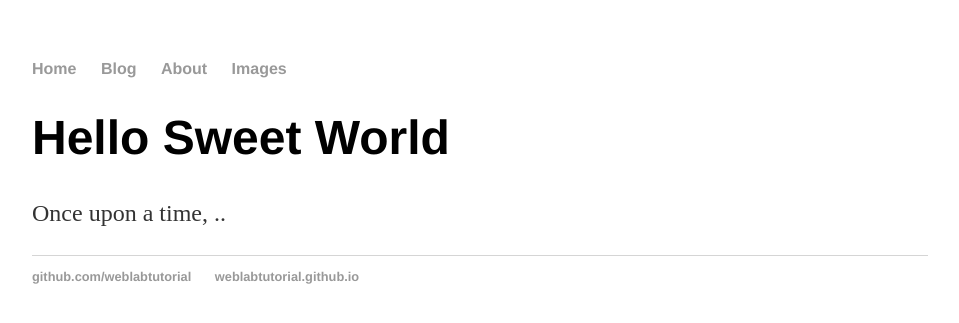
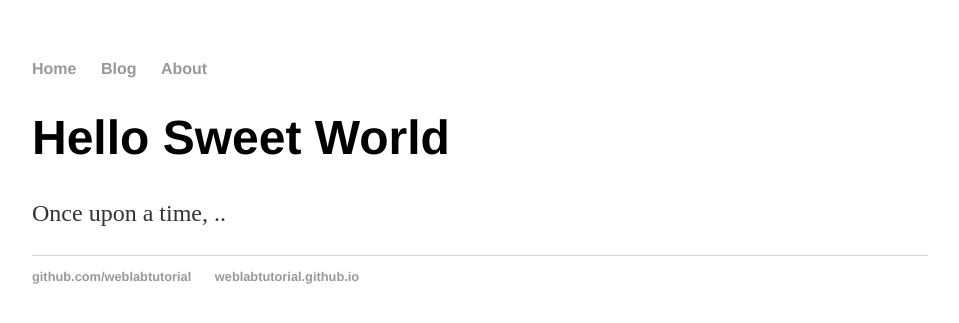
Before and after one commit to leah83/leah83.github.io, a Jekyll site: the page built from index.html, in a window 1280 px wide. Shown: the top 323 px of the page, without its empty margins (160-1119 px from the left). Built offline with Jekyll 4.4.1, drawn with Linux system fonts in a browser that asks for light colours.

Commit message:
Update default.html

```diff
--- a/_layouts/default.html
+++ b/_layouts/default.html
@@ -11,7 +11,6 @@
         <li><a href="/">Home</a></li>
         <li><a href="/blog">Blog</a></li>
         <li><a href="/about">About</a></li>
-        <li><a href="/about">Images</a></li>
       </ul>
     </nav>
     <div class="container">
```
